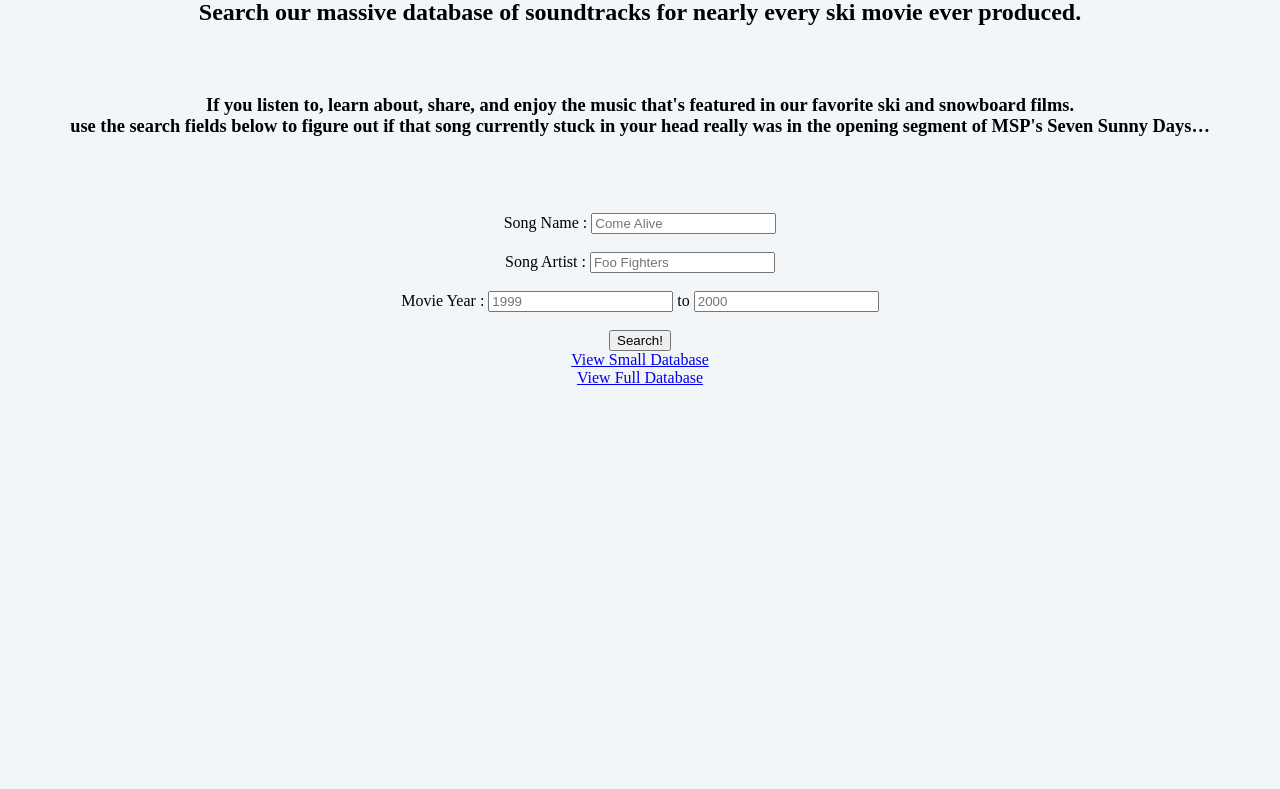
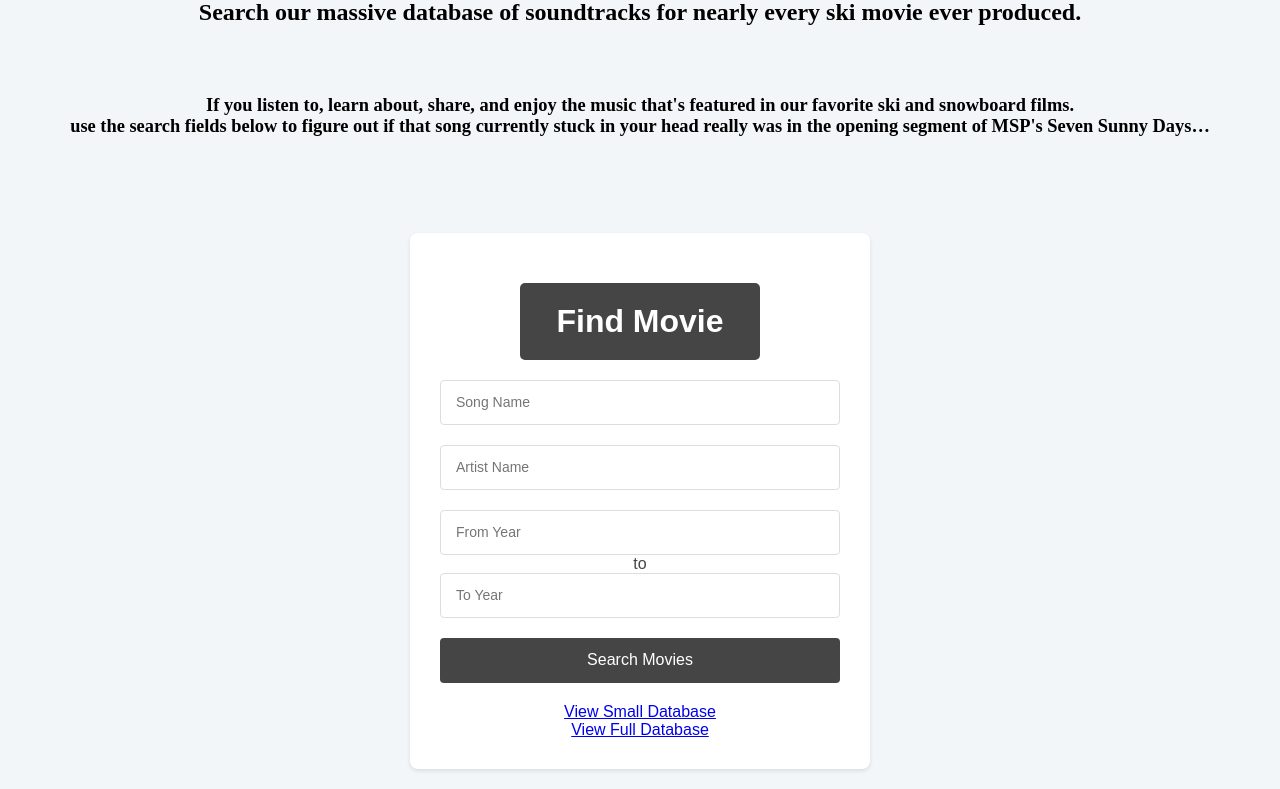
Before and after one commit to Gin-G/SkiTunes, a Flask app: page / in a window 1280 px wide. Shown: the part 316-1105 px from the top of the page. Before the commit the page ends 701 px from the top, so only its background shows below. Run offline with Flask 3, Linux system fonts and the light colour scheme; a user stored in the database is signed in; data comes from the database, SQL or seed files in the repository; parts of the project's set-up code (start-up, migrations or seed data) failed here and were passed over.

Commit message:
Changing search form to match registration and login

```diff
--- /dev/null
+++ b/skitunes/skitunes/main/forms.py
@@ -0,0 +1,30 @@
+# forms.py
+from flask_wtf import FlaskForm
+from wtforms import StringField, IntegerField, SubmitField
+from wtforms.validators import Optional, NumberRange
+from datetime import datetime
+
+class MovieSearchForm(FlaskForm):
+    song_name = StringField('Song Name',
+        render_kw={"placeholder": "Song Name"})
+
+    song_artist = StringField('Artist Name',
+        render_kw={"placeholder": "Artist Name"})
+
+    movie_year = IntegerField('From Year',
+        validators=[
+            Optional(),
+            NumberRange(min=1900, max=datetime.now().year,
+                message="Please enter a year between 1900 and present")
+        ],
+        render_kw={"placeholder": "From Year"})
+
+    movie_year2 = IntegerField('To Year',
+        validators=[
+            Optional(),
+            NumberRange(min=1900, max=datetime.now().year,
+                message="Please enter a year between 1900 and present")
+        ],
+        render_kw={"placeholder": "To Year"})
+
+    submit = SubmitField('Search Movies')
--- a/skitunes/skitunes/main/views.py
+++ b/skitunes/skitunes/main/views.py
@@ -6,6 +6,7 @@ import logging
 from skitunes import app, db, mail
 from skitunes.spotify.models import ski_movie_song_info, Movie
 from skitunes.spotify.functions import create_playlist, add_tracks
+from skitunes.main.forms import MovieSearchForm
 from flask.templating import render_template
 from flask_mail import Message
 import smtplib
@@ -23,12 +24,13 @@ def create_tables():
 
 @app.route('/')
 def home():
+    form = MovieSearchForm()
     if current_user.is_authenticated:
         name = current_user.name
         profile_pic = current_user.profile_pic
-        return render_template('skitunes.html', name=name, profile_pic=profile_pic)
+        return render_template('skitunes.html', name=name, profile_pic=profile_pic, form=form)
     else:
-        return redirect(url_for('skitunes'))
+        return render_template('skitunes.html', form=form)
 
 @app.route('/account')
 @login_required
--- a/skitunes/skitunes/templates/skitunes.html
+++ b/skitunes/skitunes/templates/skitunes.html
@@ -43,12 +43,54 @@
             use the search fields below to figure out if that song currently stuck in your head really was in the opening segment of MSP's Seven Sunny Days…<br></p>
             </div><br>
             <br><br>
+        <div class="signup-bubble">
+            <h1>Find Movie</h1>
+            <form method="POST" action="{{ url_for('findmovie') }}">
+                {{ form.hidden_tag() }}
 
-            <form action="/skitunes/findmovie">
-                Song Name : <input type="text" id="song_name" name="song_name" placeholder="Come Alive"><br><br>
-                Song Artist : <input type="text" id="song_artist" name="song_artist" placeholder="Foo Fighters"><br><br>
-                Movie Year : <input type="text" id="movie_year" name="movie_year" placeholder="1999"> to <input type="text" id="movie_year2" name="movie_year2" placeholder="2000"><br><br>
-                <input type="submit" value="Search!">
+                <div class="form-group mb-3">
+                    {{ form.song_name(class="form-control") }}
+                    {% if form.song_name.errors %}
+                        <div class="text-danger">
+                            {% for error in form.song_name.errors %}
+                                <span>{{ error }}</span>
+                            {% endfor %}
+                        </div>
+                    {% endif %}
+                </div>
+
+                <div class="form-group mb-3">
+                    {{ form.song_artist(class="form-control") }}
+                    {% if form.song_artist.errors %}
+                        <div class="text-danger">
+                            {% for error in form.song_artist.errors %}
+                                <span>{{ error }}</span>
+                            {% endfor %}
+                        </div>
+                    {% endif %}
+                </div>
+
+                <div class="form-group mb-3">
+                    <div class="year-range">
+                        {{ form.movie_year(class="form-control") }}
+                        <span>to</span>
+                        {{ form.movie_year2(class="form-control") }}
+                    </div>
+                    {% if form.movie_year.errors or form.movie_year2.errors %}
+                        <div class="text-danger">
+                            {% for error in form.movie_year.errors %}
+                                <span>{{ error }}</span>
+                            {% endfor %}
+                            {% for error in form.movie_year2.errors %}
+                                <span>{{ error }}</span>
+                            {% endfor %}
+                        </div>
+                    {% endif %}
+                </div>
+
+                <div class="form-group">
+                    {{ form.submit(class="btn btn-primary") }}
+                </div>
             </form>
 
             {% if current_user.is_authenticated %}
@@ -56,5 +98,6 @@
                 <a href="{{url_for('skibase')}}">View Full Database</a><br>
             {% endif %}
             </body>
+        </div>
     </head>
 </html>
```
